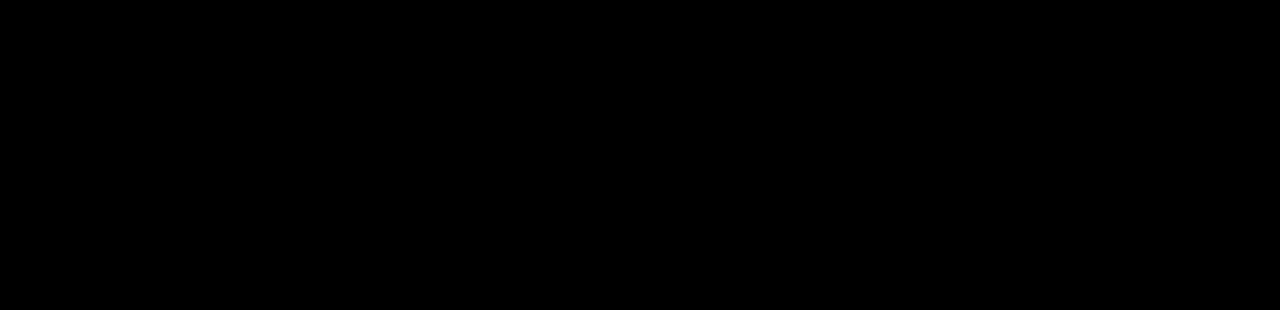
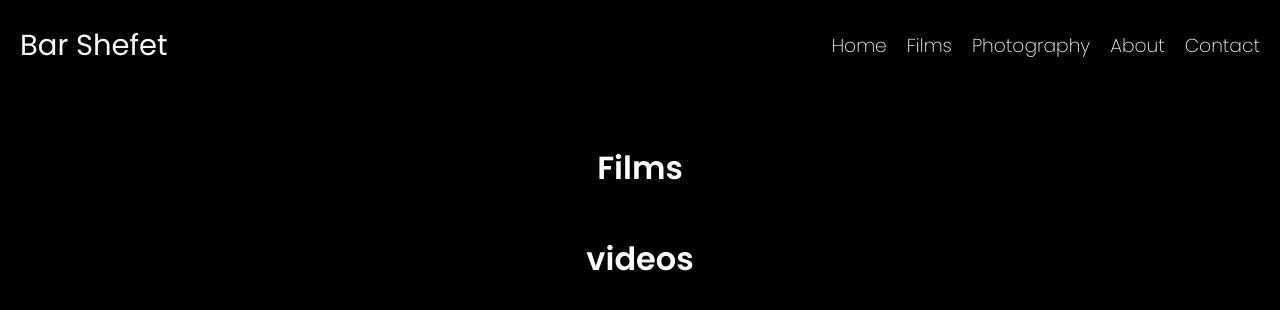
Before and after one commit to barshefet/portfolio, a React (Vite) app in the folder src/client/: page /films in a window 1280 px wide. Shown: the top 310 px of the page. Built offline with nearby package versions, Linux system fonts and the light colour scheme.

Commit message:
started on the Films page

```diff
--- /dev/null
+++ b/src/client/src/assets/videoslist.tsx
@@ -0,0 +1 @@
+export const videos: string[] = ["https://www.youtube.com/watch?v=6Vu0fcjz8T8&ab_channel=Bar", "https://www.youtube.com/watch?v=SDD8jSE_-BM&ab_channel=Bar"]
--- /dev/null
+++ b/src/client/src/components/Films/Films.scss
@@ -0,0 +1,10 @@
+.films-container {
+    display: flex;
+    flex-direction: column;
+    margin-top: 90px;
+    align-items: center;
+    justify-content: center;
+  h1 {
+    color: white;
+  }
+}
--- a/src/client/src/components/Films/Films.tsx
+++ b/src/client/src/components/Films/Films.tsx
@@ -1,7 +1,18 @@
 import React from "react";
+import Navmenu from "../Navmenu/Navmenu";
+import Videos from "./videos";
+import './Films.scss'
 
 const Films = () => {
-  return <div>Films</div>;
+  return (
+    <>
+      <div className="films-container">
+        <Navmenu />
+        <h1>Films</h1>
+        <Videos />
+      </div>
+    </>
+  );
 };
 
 export default Films;
--- /dev/null
+++ b/src/client/src/components/Films/Videos.scss
@@ -0,0 +1,5 @@
+.videos-container{
+    h1{
+        color: white;
+    }
+}
--- /dev/null
+++ b/src/client/src/components/Films/Videos.tsx
@@ -0,0 +1,12 @@
+import React from 'react'
+import './Videos.scss'
+
+const Videos = () => {
+  return (
+    <div className='videos-container'>
+        <h1>videos</h1>
+        </div>
+  )
+}
+
+export default Videos
```
